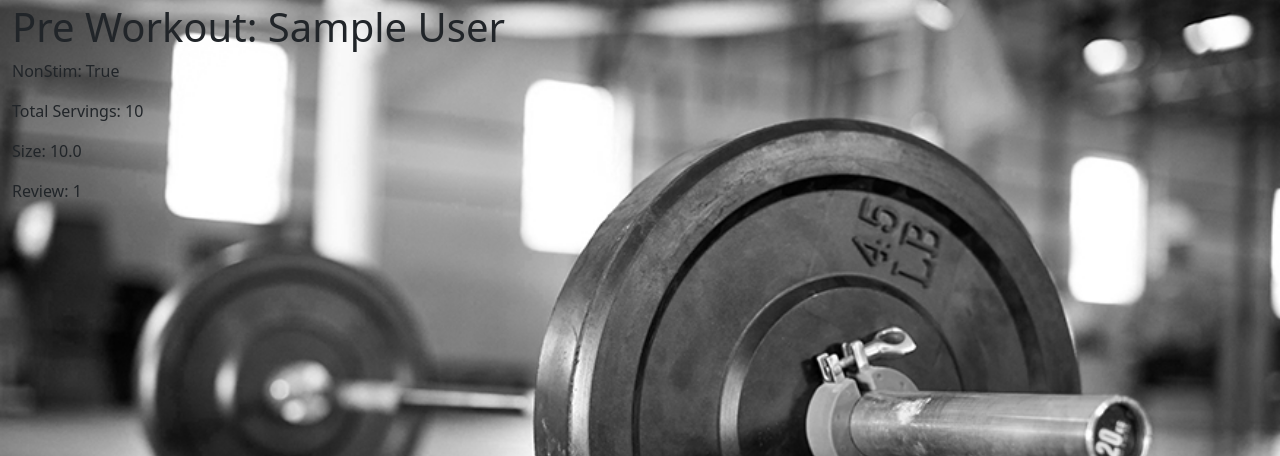
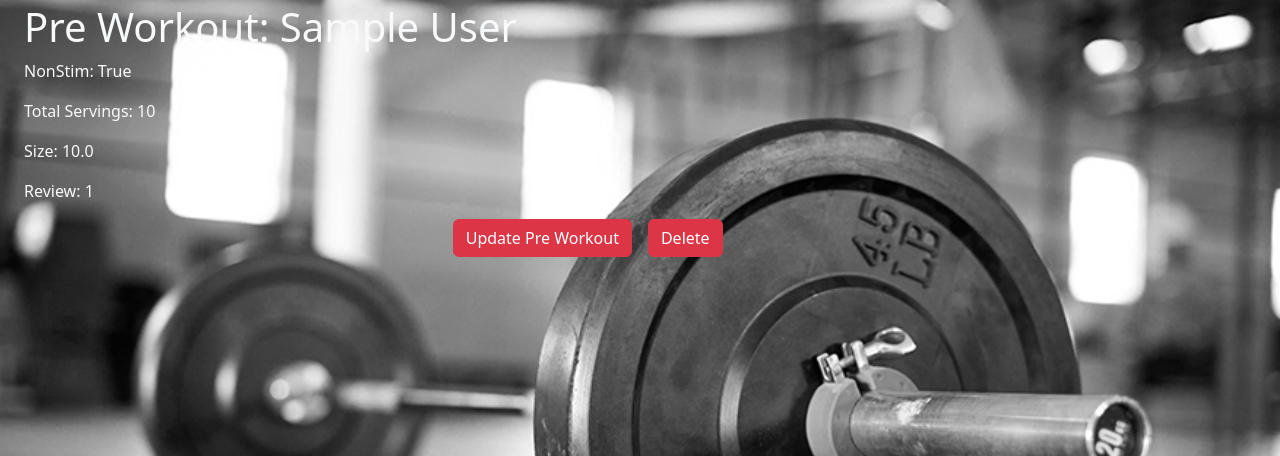
Before and after one commit to BlaiseComo/customerApp, a Django app: page /pre/1/ in a window 1280 px wide. Shown: the part 59-515 px from the top of the page. Run offline with Django 4.2, Linux system fonts and the light colour scheme; tables that the repository leaves empty hold one stand-in row (values such as "Sample post"); some libraries are stand-ins or nearby versions.

Commit message:
Added update page and delete button. Everything seems to be working.

```diff
--- a/customer_app/templates/customer_app/create_preworkout.html
+++ b/customer_app/templates/customer_app/create_preworkout.html
@@ -2,12 +2,14 @@
 
 {% block content %}
 
-    <p>Create New PreWorkout</p>
+<div class="container-fluid text-light">
+    <h1>Create New PreWorkout</h1>
 
-    <form method="post">
+    <form method="post" class="btn btn-danger">
         {% csrf_token %}
         {{ form.as_div }}
         <button name="submit">Add PreWorkout</button>
     </form>
+</div>
 
 {% endblock %}
--- a/customer_app/templates/customer_app/preworkout_detail.html
+++ b/customer_app/templates/customer_app/preworkout_detail.html
@@ -2,6 +2,7 @@
 
 {% block content %}
 
+<div class="container-fluid text-light">
     <h1>Pre Workout: {{preworkout.name}}</h1>
 
     <p>NonStim: {{preworkout.nonStim}}</p>
@@ -9,4 +10,14 @@
     <p>Size: {{preworkout.sizeInOz}}</p>
     <p>Review: {{preworkout.reviewOutOfFive}}</p>
 
+    <div class="d-flex align-items-center justify-content-center text-center">
+    <a href="{% url 'update_preworkout' preworkout.id %}" class="btn btn-danger me-3">Update Pre Workout</a>
+
+    <form action="{% url 'delete_preworkout' preworkout.id %}" method="post">
+        {% csrf_token %}
+        <button type="submit" class="btn btn-danger" onclick="return confirm('Are you sure you want to delete this?');">Delete</button>
+    </form>
+    </div>
+</div>
+
 {% endblock %}
--- a/customer_app/templates/customer_app/preworkout_list.html
+++ b/customer_app/templates/customer_app/preworkout_list.html
@@ -2,17 +2,19 @@
 
 {% block content %}
 
+    <div class="container-fluid text-light">
     <h1>Pre Workout List</h1>
     {% if preworkout_list %}
         <ul>
             {% for pre in preworkout_list %}
                 <li>
-                    <a href="{{ pre.get_absolute_url }}">{{pre.name}}</a>
+                    <a class="btn btn-danger" href="{{ pre.get_absolute_url }}">{{pre.name}}</a>
                 </li>
             {% endfor %}
         </ul>
     {% else %}
         <p>There are no pre workouts.</p>
     {% endif %}
+    </div>
 
 {% endblock %}
--- a/customer_app/urls.py
+++ b/customer_app/urls.py
@@ -8,5 +8,7 @@
     path('preworkouts/', views.PreWorkoutListView.as_view(), name='preworkouts'),
     path('pre/<int:pk>/', views.PreWorkoutDetailView.as_view(), name='preworkout-detail'),
 
-    path('create_preworkout/', views.create_preworkout, name="create_preworkout")
+    path('create_preworkout/', views.create_preworkout, name="create_preworkout"),
+    path('update_preworkout/<int:id>/', views.update_preworkout, name='update_preworkout'),
+    path('delete/<int:id>/', views.delete_preworkout, name='delete_preworkout')
 ]
--- a/customer_app/views.py
+++ b/customer_app/views.py
@@ -26,16 +26,21 @@
         form = PreWorkoutForm()
 
     return render(request, 'customer_app/create_preworkout.html', {'form': form})
-    """
-    preworkout = get_object_or_404(PreWorkout, id=preworkout_id)
+
+def update_preworkout(request, id):
+    preworkout = get_object_or_404(PreWorkout, pk=id)
     if request.method == 'POST':
-        form = PreWorkoutForm(request.POST)
+        form = PreWorkoutForm(request.POST, instance=preworkout)
         if form.is_valid():
-            new_preworkout = form.save(commit=False)
-            new_preworkout.save()
-            return redirect('preworkout-detail', pk=preworkout.id)
+            form.save()
+            return redirect('preworkouts')
     else:
-        form = PreWorkoutForm()
+        form = PreWorkoutForm(instance=preworkout)
 
-    context = {'form': form, 'preworkout': preworkout}
-    return render(request, 'customer_app/create_preworkout.html', context) """
+    return render(request, 'customer_app/update_preworkout.html', {'form': form, 'preworkout': preworkout})
+
+def delete_preworkout(request, id):
+    preworkout = get_object_or_404(PreWorkout, pk=id)
+    if request.method == 'POST':
+        preworkout.delete()
+        return redirect('preworkouts')
--- a/django_project/urls.py
+++ b/django_project/urls.py
@@ -17,8 +17,10 @@
 from django.contrib import admin
 from django.urls import path, include
 
+
 urlpatterns = [
     path('admin/', admin.site.urls),
 
-    path('', include('customer_app.urls')),
+    path('', include('customer_app.urls'))
+
 ]
--- a/umlDiagram.txt
+++ b/umlDiagram.txt
@@ -1,6 +1,7 @@
 PreWorkout
 
 Attributes:
+name: String
 ingredientsAndDosages: Dict
 nonStim: Bool
 totalServers: int
```
Also changed, not shown: customer_app/templates/customer_app/update_preworkout.html (added, +15 -0 lines).
